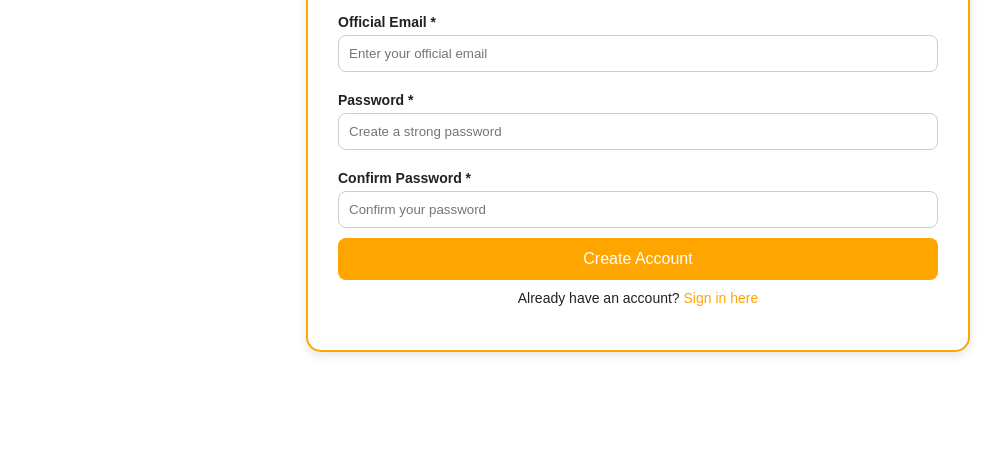
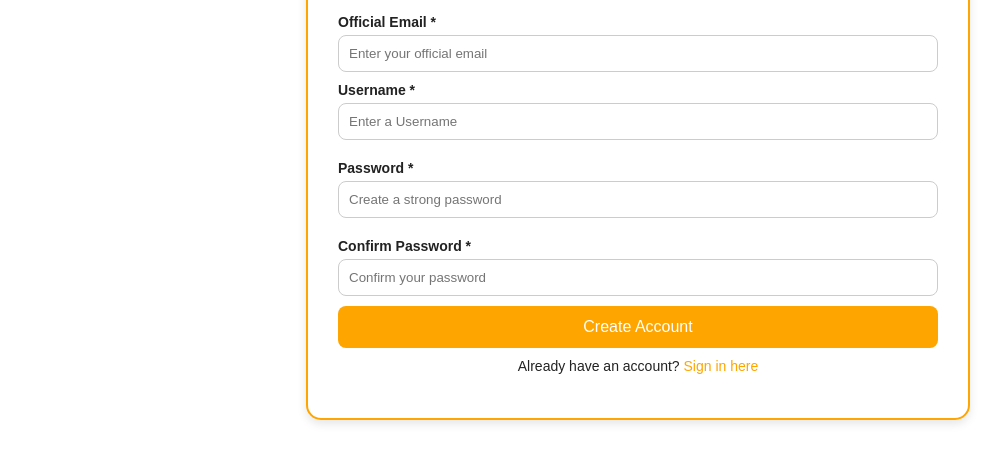
Before and after one commit to Omine8/MentorKonnect, a plain HTML site: page auth/mentor_signup.html in a window 1280 px wide. Shown: the part 296-758 px from the top of the page, without its empty margins (2-1003 px from the left). Drawn offline with Linux system fonts and the light colour scheme.

Commit message:
Update mentor_signup.html

```diff
--- a/auth/mentor_signup.html
+++ b/auth/mentor_signup.html
@@ -24,7 +24,10 @@
           <label>Official Email *</label>
           <input type="email" placeholder="Enter your official email" required>
         </div>
-
+        <div class="input-field">
+          <label>Username *</label>
+          <input type="textarea" placeholder="Enter a Username" required>
+        </div>
         <div class="input-group">
           <div class="input-field">
             <label>Password *</label>
```
